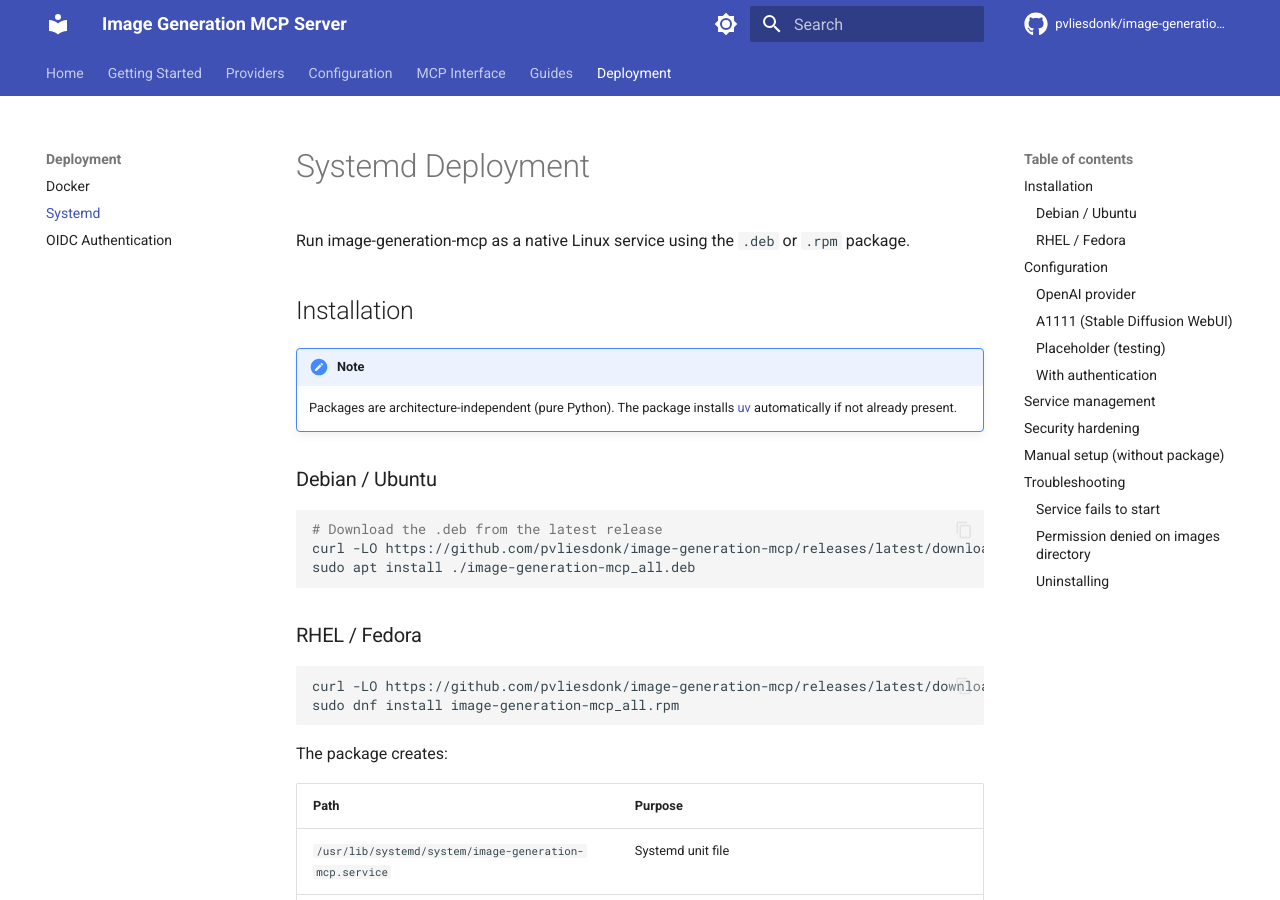
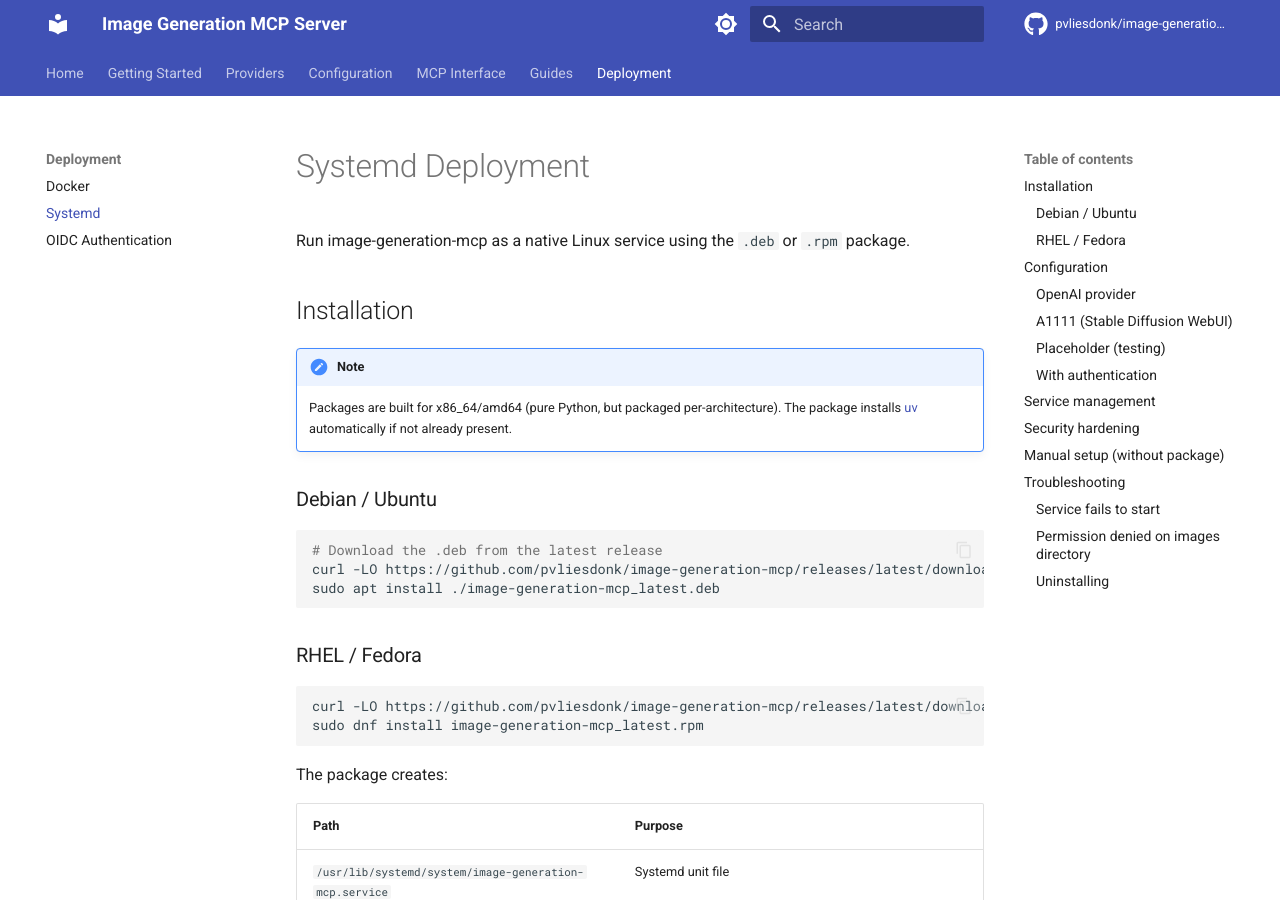
Before and after one commit to pvliesdonk/image-generation-mcp, an MkDocs documentation site: the page built from docs/deployment/systemd.md, in a window 1280 px wide and 900 px high. Built offline with MkDocs 1.6.1 and Material for MkDocs 9.7.7, drawn with Linux system fonts in a browser that asks for light colours; comment, search, counter and statistics services are not loaded.

Commit message:
fix: release pipeline failures in publish-linux-packages and publish-registry (#97) (#98)
* fix: release pipeline failures in publish-linux-packages and publish-registry (#97)

- server.json: change packageArguments default from number to string
  (MCP registry Go parser expects string type)
- nfpm.yaml: fix content/script paths to be relative to repo root,
  use overrides syntax for per-packager dependencies, add version_schema,
  fix architecture to use ${ARCH:-amd64}

Co-Authored-By: Claude Opus 4.6 <noreply@anthropic.com>

* fix: align release workflow with markdown-vault-mcp

- OCI identifier: add v prefix to match Docker tag format (v1.1.0)
- jq: update server.json OCI identifier to use v prefix
- nfpm: switch to action-gh-nfpm v1, upgrade to nfpm 2.41.1,
  pass per-packager ARCH env vars
- publish-registry: checkout main (for updated server.json),
  add contents:read permission, split authenticate/publish steps
- Docker labels: update description, add MCP server name label

Co-Authored-By: Claude Opus 4.6 <noreply@anthropic.com>

* fix: address review comments on nfpm.yaml and docs

- Remove unused /opt/image-generation-mcp directory from package contents
- Add back versionless copies step for stable download URLs
- Update docs to reference _latest.deb/_latest.rpm filenames

Co-Authored-By: Claude Opus 4.6 <noreply@anthropic.com>

* docs: update architecture note in systemd docs

Packages are now built per-architecture (amd64/x86_64) rather than
architecture-independent.

Co-Authored-By: Claude Opus 4.6 <noreply@anthropic.com>

---------

Co-authored-by: Claude Opus 4.6 <noreply@anthropic.com>

````diff
--- a/docs/deployment/systemd.md
+++ b/docs/deployment/systemd.md
@@ -5,21 +5,21 @@ Run image-generation-mcp as a native Linux service using the `.deb` or `.rpm` pa
 ## Installation
 
 !!! note
-    Packages are architecture-independent (pure Python). The package installs [uv](https://docs.astral.sh/uv/) automatically if not already present.
+    Packages are built for x86_64/amd64 (pure Python, but packaged per-architecture). The package installs [uv](https://docs.astral.sh/uv/) automatically if not already present.
 
 ### Debian / Ubuntu
 
 ```bash
 # Download the .deb from the latest release
-curl -LO https://github.com/pvliesdonk/image-generation-mcp/releases/latest/download/image-generation-mcp_all.deb
-sudo apt install ./image-generation-mcp_all.deb
+curl -LO https://github.com/pvliesdonk/image-generation-mcp/releases/latest/download/image-generation-mcp_latest.deb
+sudo apt install ./image-generation-mcp_latest.deb
 ```
 
 ### RHEL / Fedora
 
 ```bash
-curl -LO https://github.com/pvliesdonk/image-generation-mcp/releases/latest/download/image-generation-mcp_all.rpm
-sudo dnf install image-generation-mcp_all.rpm
+curl -LO https://github.com/pvliesdonk/image-generation-mcp/releases/latest/download/image-generation-mcp_latest.rpm
+sudo dnf install image-generation-mcp_latest.rpm
 ```
 
 The package creates:
--- a/server.json
+++ b/server.json
@@ -118,7 +118,7 @@
     },
     {
       "registryType": "oci",
-      "identifier": "ghcr.io/pvliesdonk/image-generation-mcp:1.1.0",
+      "identifier": "ghcr.io/pvliesdonk/image-generation-mcp:v1.1.0",
       "transport": {
         "type": "streamable-http",
         "url": "http://localhost:{--port}/mcp"
@@ -127,7 +127,7 @@
         {
           "type": "named",
           "name": "--port",
-          "default": 8000,
+          "default": "8000",
           "description": "Port for the HTTP transport"
         }
       ]
````
Also changed, not shown: 2 other files.
